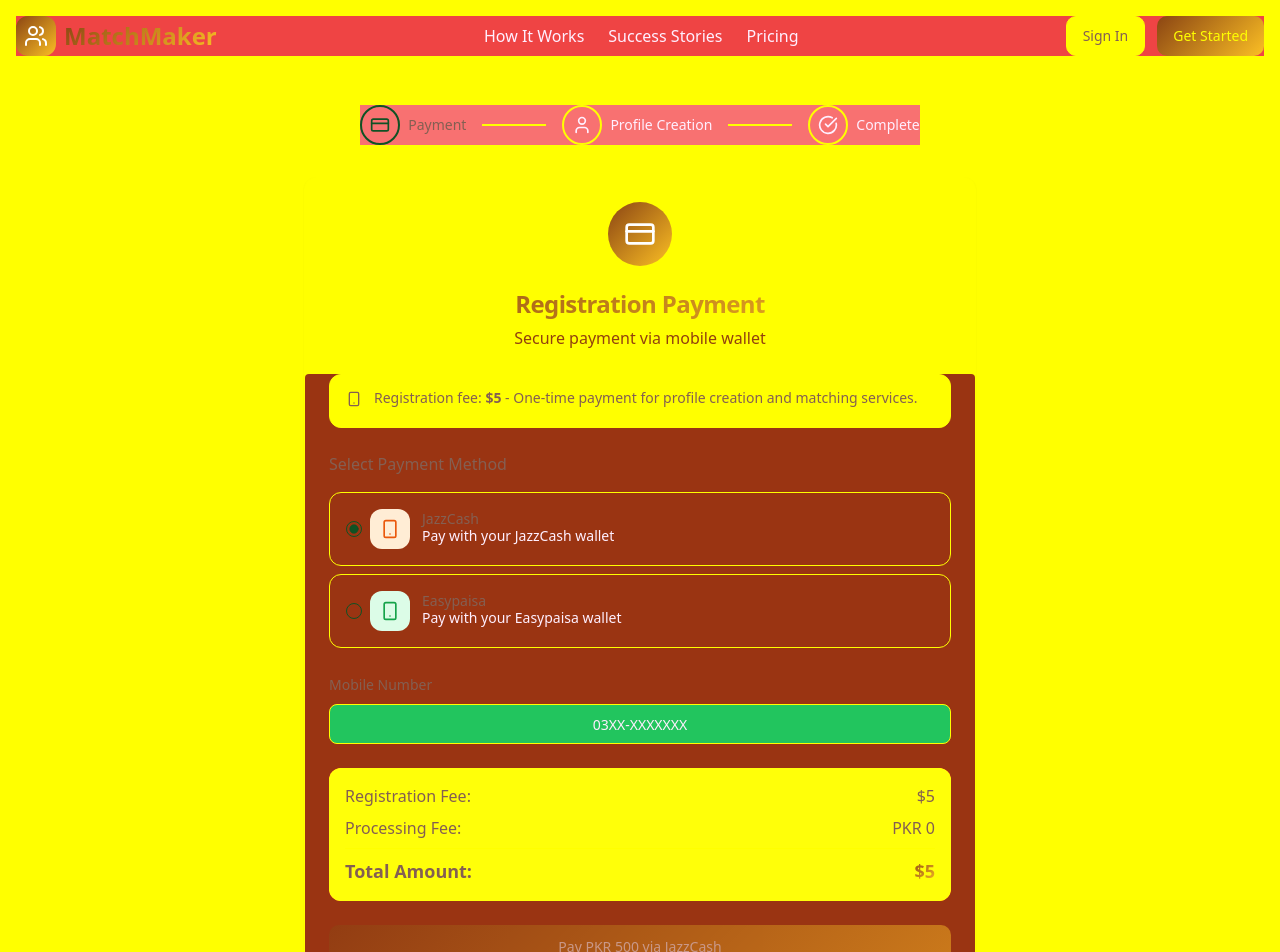
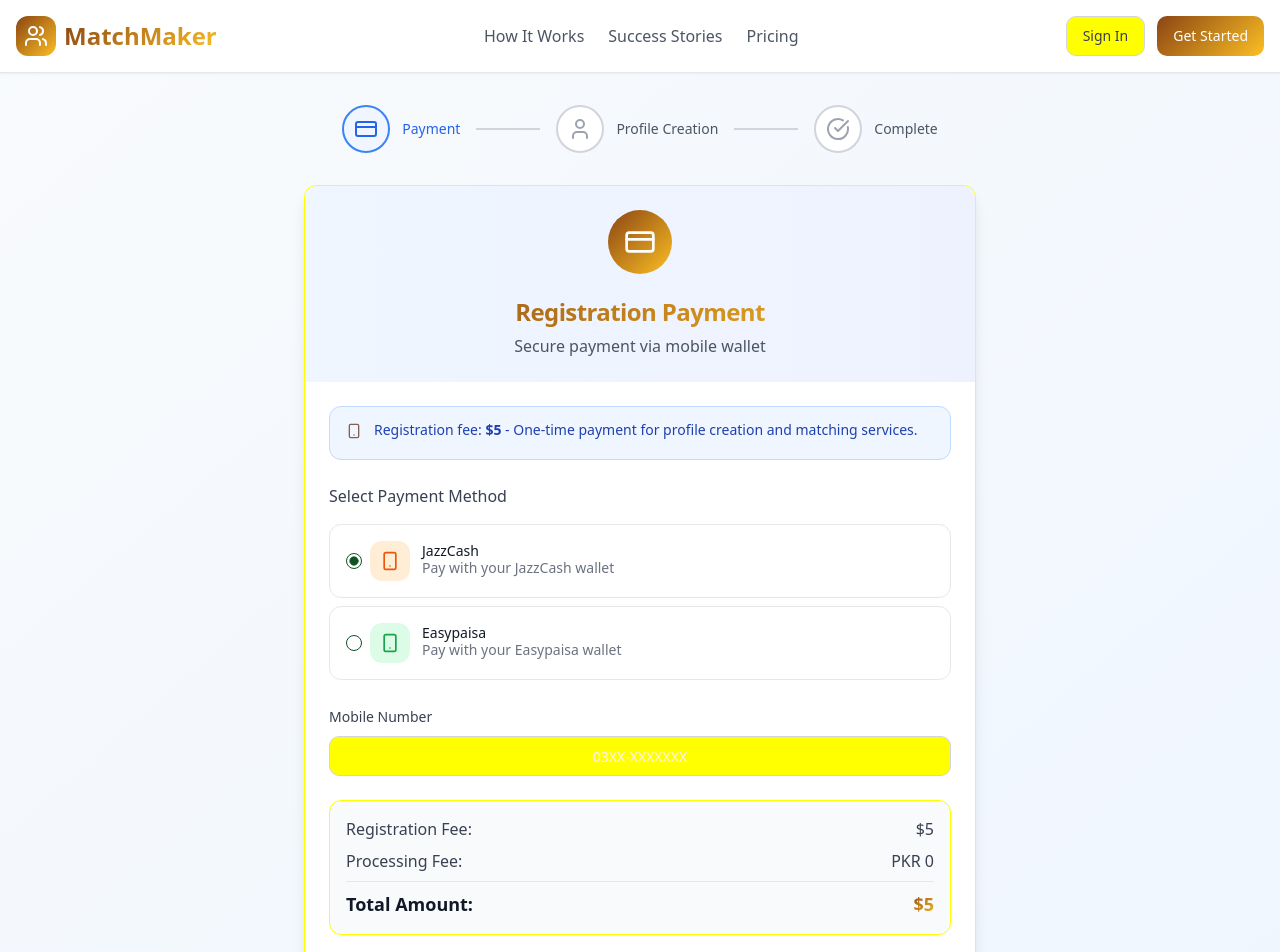
Before and after one commit to AlHabibKhan/soul-matching, a React (Vite) app: page /register in a window 1280 px wide. Shown: the top 952 px of the page. Built offline with nearby package versions, Linux system fonts and the light colour scheme.

Commit message:
Change background and text colors for better visibility.

```diff
--- a/src/components/Header.tsx
+++ b/src/components/Header.tsx
@@ -1,11 +1,15 @@
+
 import { Users } from "lucide-react";
 import { Button } from "@/components/ui/button";
 import { useNavigate } from "react-router-dom";
+
 const Header = () => {
   const navigate = useNavigate();
-  return <header className="bg-card border-b border-border sticky top-0 z-50 backdrop-blur-sm">
+
+  return (
+    <header className="bg-white border-b border-gray-200 sticky top-0 z-50 shadow-sm">
       <div className="container mx-auto px-4 py-4">
-        <nav className="flex items-center justify-between bg-red-500">
+        <nav className="flex items-center justify-between">
           <div className="flex items-center space-x-2 cursor-pointer" onClick={() => navigate('/')}>
             <div className="w-10 h-10 gradient-primary rounded-lg flex items-center justify-center">
               <Users className="w-6 h-6 text-white" />
@@ -14,27 +18,32 @@ const Header = () => {
           </div>
 
           <div className="hidden md:flex items-center space-x-6">
-            <a href="#how-it-works" className="text-muted-foreground hover:text-foreground transition-colors">
+            <a href="#how-it-works" className="text-gray-600 hover:text-gray-900 transition-colors">
               How It Works
             </a>
-            <a href="#success-stories" className="text-muted-foreground hover:text-foreground transition-colors">
+            <a href="#success-stories" className="text-gray-600 hover:text-gray-900 transition-colors">
               Success Stories
             </a>
-            <a href="#pricing" className="text-muted-foreground hover:text-foreground transition-colors">
+            <a href="#pricing" className="text-gray-600 hover:text-gray-900 transition-colors">
               Pricing
             </a>
           </div>
 
           <div className="flex items-center space-x-3">
-            <Button variant="outline" className="hidden sm:inline-flex">
+            <Button variant="outline" className="hidden sm:inline-flex border-gray-300 text-gray-700 hover:bg-gray-50">
               Sign In
             </Button>
-            <Button className="gradient-primary border-0 hover:opacity-90 transition-opacity" onClick={() => navigate('/register')}>
+            <Button
+              className="gradient-primary border-0 hover:opacity-90 transition-opacity text-white"
+              onClick={() => navigate('/register')}
+            >
               Get Started
             </Button>
           </div>
         </nav>
       </div>
-    </header>;
+    </header>
+  );
 };
+
 export default Header;
--- a/src/components/PaymentSection.tsx
+++ b/src/components/PaymentSection.tsx
@@ -1,3 +1,4 @@
+
 import { useState } from "react";
 import { Card, CardContent, CardHeader, CardTitle } from "@/components/ui/card";
 import { Button } from "@/components/ui/button";
@@ -6,15 +7,16 @@ import { Label } from "@/components/ui/label";
 import { RadioGroup, RadioGroupItem } from "@/components/ui/radio-group";
 import { Alert, AlertDescription } from "@/components/ui/alert";
 import { CreditCard, Smartphone } from "lucide-react";
+
 interface PaymentSectionProps {
   onPaymentSuccess: (transactionId: string) => void;
 }
-const PaymentSection = ({
-  onPaymentSuccess
-}: PaymentSectionProps) => {
+
+const PaymentSection = ({ onPaymentSuccess }: PaymentSectionProps) => {
   const [paymentMethod, setPaymentMethod] = useState<'jazzcash' | 'easypaisa'>('jazzcash');
   const [phoneNumber, setPhoneNumber] = useState('');
   const [isProcessing, setIsProcessing] = useState(false);
+
   const handlePayment = async () => {
     if (!phoneNumber) return;
     setIsProcessing(true);
@@ -26,46 +28,51 @@ const PaymentSection = ({
       onPaymentSuccess(mockTransactionId);
     }, 3000);
   };
-  return <Card className="max-w-2xl mx-auto">
-      <CardHeader className="text-center">
+
+  return (
+    <Card className="max-w-2xl mx-auto bg-white shadow-lg">
+      <CardHeader className="text-center bg-gradient-to-r from-blue-50 to-indigo-50 rounded-t-lg">
         <div className="w-16 h-16 gradient-primary rounded-full flex items-center justify-center mx-auto mb-4">
           <CreditCard className="w-8 h-8 text-white" />
         </div>
         <CardTitle className="text-2xl text-gradient">Registration Payment</CardTitle>
-        <p className="text-amber-800">Secure payment via mobile wallet</p>
+        <p className="text-gray-600">Secure payment via mobile wallet</p>
       </CardHeader>
-      <CardContent className="space-y-6 bg-orange-800 rounded">
-        <Alert>
-          <Smartphone className="h-4 w-4" />
-          <AlertDescription>
+      <CardContent className="space-y-6 p-6">
+        <Alert className="bg-blue-50 border-blue-200">
+          <Smartphone className="h-4 w-4 text-blue-600" />
+          <AlertDescription className="text-blue-800">
             Registration fee: <strong>$5</strong> - One-time payment for profile creation and matching services.
           </AlertDescription>
         </Alert>
 
         <div className="space-y-4">
-          <Label className="text-base font-medium">Select Payment Method</Label>
-          <RadioGroup value={paymentMethod} onValueChange={value => setPaymentMethod(value as 'jazzcash' | 'easypaisa')}>
-            <div className="flex items-center space-x-2 p-4 border rounded-lg hover:bg-muted/50 transition-colors">
+          <Label className="text-base font-medium text-gray-700">Select Payment Method</Label>
+          <RadioGroup
+            value={paymentMethod}
+            onValueChange={(value) => setPaymentMethod(value as 'jazzcash' | 'easypaisa')}
+          >
+            <div className="flex items-center space-x-2 p-4 border border-gray-200 rounded-lg hover:bg-gray-50 transition-colors">
               <RadioGroupItem value="jazzcash" id="jazzcash" />
               <Label htmlFor="jazzcash" className="flex items-center space-x-3 cursor-pointer flex-1">
                 <div className="w-10 h-10 bg-orange-100 rounded-lg flex items-center justify-center">
                   <Smartphone className="w-5 h-5 text-orange-600" />
                 </div>
                 <div>
-                  <p className="font-medium">JazzCash</p>
-                  <p className="text-sm text-muted-foreground">Pay with your JazzCash wallet</p>
+                  <p className="font-medium text-gray-900">JazzCash</p>
+                  <p className="text-sm text-gray-500">Pay with your JazzCash wallet</p>
                 </div>
               </Label>
             </div>
-            <div className="flex items-center space-x-2 p-4 border rounded-lg hover:bg-muted/50 transition-colors">
+            <div className="flex items-center space-x-2 p-4 border border-gray-200 rounded-lg hover:bg-gray-50 transition-colors">
               <RadioGroupItem value="easypaisa" id="easypaisa" />
               <Label htmlFor="easypaisa" className="flex items-center space-x-3 cursor-pointer flex-1">
                 <div className="w-10 h-10 bg-green-100 rounded-lg flex items-center justify-center">
                   <Smartphone className="w-5 h-5 text-green-600" />
                 </div>
                 <div>
-                  <p className="font-medium">Easypaisa</p>
-                  <p className="text-sm text-muted-foreground">Pay with your Easypaisa wallet</p>
+                  <p className="font-medium text-gray-900">Easypaisa</p>
+                  <p className="text-sm text-gray-500">Pay with your Easypaisa wallet</p>
                 </div>
               </Label>
             </div>
@@ -73,34 +80,48 @@ const PaymentSection = ({
         </div>
 
         <div className="space-y-2">
-          <Label htmlFor="phone">Mobile Number</Label>
-          <Input id="phone" type="tel" placeholder="03XX-XXXXXXX" value={phoneNumber} onChange={e => setPhoneNumber(e.target.value)} className="text-center text-lg bg-green-500 rounded-sm px-[9px]" />
+          <Label htmlFor="phone" className="text-gray-700">Mobile Number</Label>
+          <Input
+            id="phone"
+            type="tel"
+            placeholder="03XX-XXXXXXX"
+            value={phoneNumber}
+            onChange={(e) => setPhoneNumber(e.target.value)}
+            className="text-center text-lg border-gray-300 focus:border-blue-500"
+          />
         </div>
 
-        <div className="bg-muted/50 p-4 rounded-lg space-y-2">
-          <div className="flex justify-between">
+        <div className="bg-gray-50 p-4 rounded-lg space-y-2 border">
+          <div className="flex justify-between text-gray-700">
             <span>Registration Fee:</span>
             <span className="font-medium">$5</span>
           </div>
-          <div className="flex justify-between">
+          <div className="flex justify-between text-gray-700">
             <span>Processing Fee:</span>
             <span className="font-medium">PKR 0</span>
           </div>
-          <hr className="my-2" />
-          <div className="flex justify-between text-lg font-bold">
+          <hr className="my-2 border-gray-200" />
+          <div className="flex justify-between text-lg font-bold text-gray-900">
             <span>Total Amount:</span>
             <span className="text-gradient">$5</span>
           </div>
         </div>
 
-        <Button onClick={handlePayment} disabled={!phoneNumber || isProcessing} size="lg" className="w-full gradient-primary border-0 hover:opacity-90 transition-opacity font-normal text-slate-50 text-center bg-red-50">
+        <Button
+          onClick={handlePayment}
+          disabled={!phoneNumber || isProcessing}
+          size="lg"
+          className="w-full gradient-primary border-0 hover:opacity-90 transition-opacity text-white"
+        >
           {isProcessing ? 'Processing Payment...' : `Pay PKR 500 via ${paymentMethod === 'jazzcash' ? 'JazzCash' : 'Easypaisa'}`}
         </Button>
 
-        <p className="text-xs text-muted-foreground text-center">
+        <p className="text-xs text-gray-500 text-center">
           By proceeding, you agree to our Terms of Service and Privacy Policy. Your payment is secure and encrypted.
         </p>
       </CardContent>
-    </Card>;
+    </Card>
+  );
 };
+
 export default PaymentSection;
--- a/src/pages/Register.tsx
+++ b/src/pages/Register.tsx
@@ -1,3 +1,4 @@
+
 import { useState } from "react";
 import { Card, CardContent, CardHeader, CardTitle } from "@/components/ui/card";
 import { Button } from "@/components/ui/button";
@@ -5,18 +6,22 @@ import PaymentSection from "@/components/PaymentSection";
 import ProfileForm from "@/components/ProfileForm";
 import Header from "@/components/Header";
 import { CheckCircle, CreditCard, User } from "lucide-react";
+
 const Register = () => {
   const [currentStep, setCurrentStep] = useState<'payment' | 'profile' | 'success'>('payment');
   const [registrationId, setRegistrationId] = useState<string>('');
+
   const handlePaymentSuccess = (transactionId: string) => {
     // Generate registration ID (will be handled by backend)
     const regId = `PK-${Math.random().toString(36).substr(2, 3).toUpperCase()}-${Date.now().toString().slice(-4)}`;
     setRegistrationId(regId);
     setCurrentStep('profile');
   };
+
   const handleProfileSubmit = () => {
     setCurrentStep('success');
   };
+
   const steps = [{
     id: 'payment',
     title: 'Payment',
@@ -33,53 +38,80 @@ const Register = () => {
     icon: CheckCircle,
     completed: currentStep === 'success'
   }];
-  return <div className="min-h-screen bg-background">
+
+  return (
+    <div className="min-h-screen bg-gradient-to-br from-slate-50 to-blue-50">
       <Header />
       <div className="container mx-auto px-4 py-8">
         <div className="max-w-4xl mx-auto">
           {/* Progress Steps */}
           <div className="flex items-center justify-center mb-8">
-            {steps.map((step, index) => <div key={step.id} className="flex items-center bg-red-400">
-                <div className={`flex items-center justify-center w-10 h-10 rounded-full border-2 ${step.completed ? 'bg-success border-success text-white' : currentStep === step.id ? 'border-primary text-primary' : 'border-muted text-muted-foreground'}`}>
-                  <step.icon className="w-5 h-5" />
+            {steps.map((step, index) => (
+              <div key={step.id} className="flex items-center">
+                <div className={`flex items-center justify-center w-12 h-12 rounded-full border-2 ${
+                  step.completed
+                    ? 'bg-green-500 border-green-500 text-white'
+                    : currentStep === step.id
+                      ? 'border-blue-500 text-blue-600 bg-blue-50'
+                      : 'border-gray-300 text-gray-400 bg-white'
+                }`}>
+                  <step.icon className="w-6 h-6" />
                 </div>
-                <span className={`ml-2 text-sm font-medium ${currentStep === step.id ? 'text-foreground' : 'text-muted-foreground'}`}>
+                <span className={`ml-3 text-sm font-medium ${
+                  currentStep === step.id ? 'text-blue-600' : 'text-gray-600'
+                }`}>
                   {step.title}
                 </span>
-                {index < steps.length - 1 && <div className={`w-16 h-0.5 mx-4 ${step.completed ? 'bg-success' : 'bg-muted'}`} />}
-              </div>)}
+                {index < steps.length - 1 && (
+                  <div className={`w-16 h-0.5 mx-4 ${
+                    step.completed ? 'bg-green-500' : 'bg-gray-300'
+                  }`} />
+                )}
+              </div>
+            ))}
           </div>
 
           {/* Step Content */}
-          {currentStep === 'payment' && <PaymentSection onPaymentSuccess={handlePaymentSuccess} />}
+          {currentStep === 'payment' && (
+            <PaymentSection onPaymentSuccess={handlePaymentSuccess} />
+          )}
 
-          {currentStep === 'profile' && <ProfileForm registrationId={registrationId} onSubmit={handleProfileSubmit} />}
+          {currentStep === 'profile' && (
+            <ProfileForm registrationId={registrationId} onSubmit={handleProfileSubmit} />
+          )}
 
-          {currentStep === 'success' && <Card className="max-w-2xl mx-auto text-center">
+          {currentStep === 'success' && (
+            <Card className="max-w-2xl mx-auto text-center bg-white shadow-lg">
               <CardHeader>
-                <div className="w-16 h-16 bg-success rounded-full flex items-center justify-center mx-auto mb-4">
+                <div className="w-16 h-16 bg-green-500 rounded-full flex items-center justify-center mx-auto mb-4">
                   <CheckCircle className="w-8 h-8 text-white" />
                 </div>
                 <CardTitle className="text-2xl text-gradient">Registration Complete!</CardTitle>
               </CardHeader>
               <CardContent className="space-y-4">
-                <p className="text-muted-foreground">
+                <p className="text-gray-600">
                   Your profile has been successfully created and is under review.
                 </p>
-                <div className="bg-muted/50 p-4 rounded-lg">
-                  <p className="text-sm font-medium">Your Registration ID:</p>
+                <div className="bg-blue-50 p-4 rounded-lg border">
+                  <p className="text-sm font-medium text-gray-700">Your Registration ID:</p>
                   <p className="text-lg font-bold text-gradient">{registrationId}</p>
                 </div>
-                <p className="text-sm text-muted-foreground">
+                <p className="text-sm text-gray-500">
                   Please save your registration ID for future reference. You will be notified once your profile is approved and matches are available.
                 </p>
-                <Button className="gradient-primary border-0 hover:opacity-90 transition-opacity" onClick={() => window.location.href = '/'}>
+                <Button
+                  className="gradient-primary border-0 hover:opacity-90 transition-opacity"
+                  onClick={() => window.location.href = '/'}
+                >
                   Return to Home
                 </Button>
               </CardContent>
-            </Card>}
+            </Card>
+          )}
         </div>
       </div>
-    </div>;
+    </div>
+  );
 };
+
 export default Register;
```
